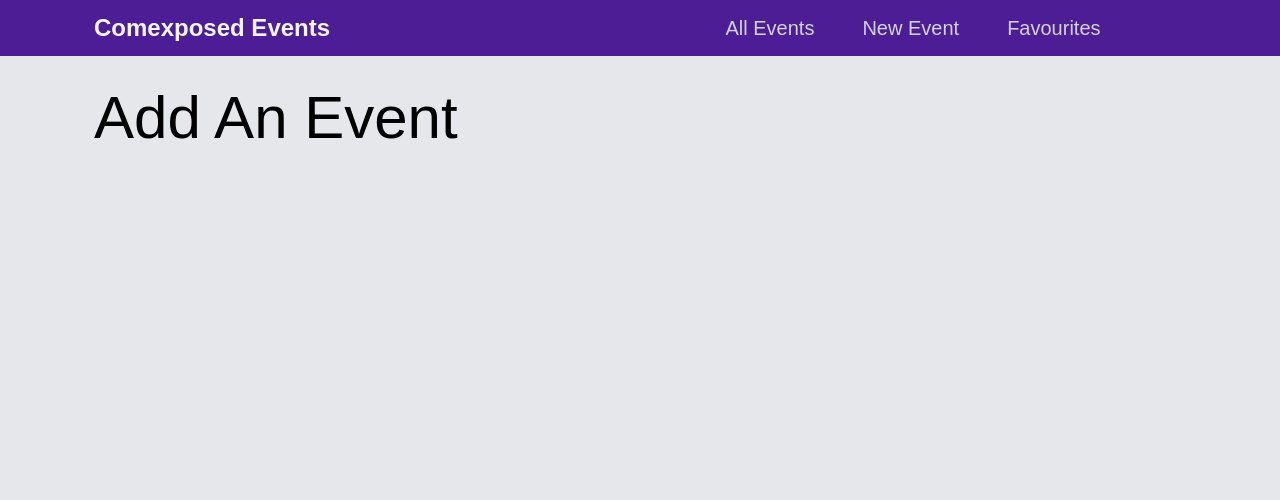
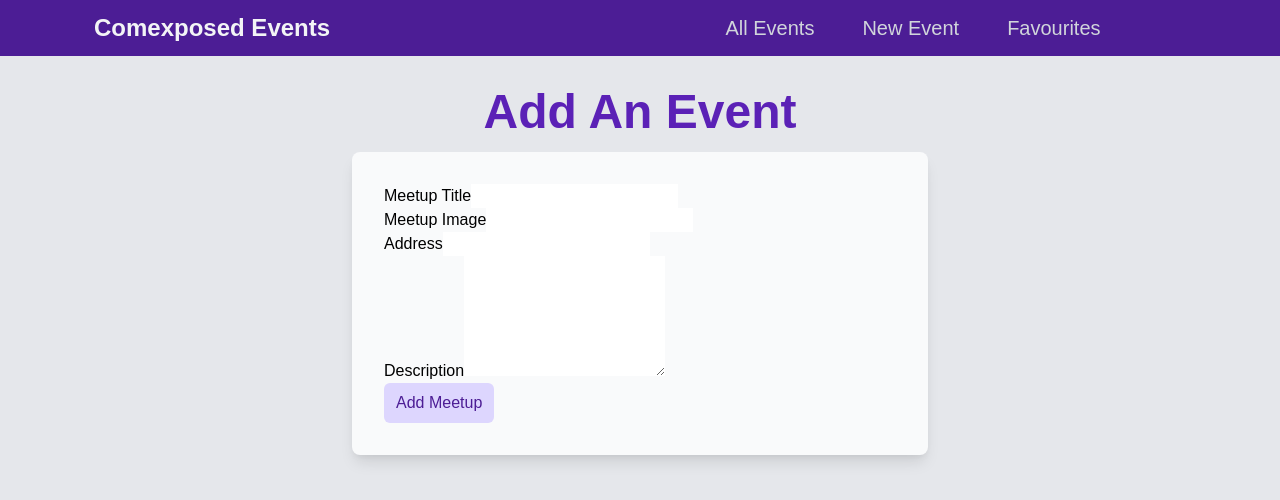
Before and after one commit to Psypher1/comexposed-events, a Next.js app: page /new-event in a window 1280 px wide. Shown: the top 500 px of the page. Built offline with nearby package versions, Linux system fonts and the light colour scheme.

Commit message:
started form page

```diff
--- a/src/components/events/NewEventForm.js
+++ b/src/components/events/NewEventForm.js
@@ -26,8 +26,9 @@ export default function NewEventForm() {
   }
 
   return (
+    <div className="max-w-xl mx-auto">
       <Card>
-      <form className="" onSubmit={submitHandler}>
+        <form className="p-4" onSubmit={submitHandler}>
           <div className="">
             <label htmlFor="title">Meetup Title</label>
             <input type="text" required id="title" ref={titleInputRef} />
@@ -50,9 +51,10 @@ export default function NewEventForm() {
             ></textarea>
           </div>
           <div className="">
-          <button>Add Meetup</button>
+            <button className="hover:bg-purple-800 hover:text-purple-100 bg-purple-200 text-purple-900 transition-colors duration-500 ease-in-out py-2 px-3 rounded-md">Add Meetup</button>
           </div>
         </form>
       </Card>
+    </div>
   );
 }
--- a/src/pages/_app.js
+++ b/src/pages/_app.js
@@ -5,7 +5,7 @@ import "../styles/globals.css";
 
 function MyApp({ Component, pageProps }) {
   return (
-    <div className="font-Almarai  ">
+    <div className="font-Almarai">
       <Header />
       <div className="container">
         <Component {...pageProps} />
--- a/src/pages/new-event.js
+++ b/src/pages/new-event.js
@@ -1,7 +1,10 @@
+import NewEventForm from "../components/events/NewEventForm";
+
 export default function New() {
   return (
     <div >
-      <h1 className="text-6xl">Add An Event</h1>
+      <h1  className="text-3xl sm:text-4xl md:text-5xl text-purple-800 text-center font-semibold mb-4">Add An Event</h1>
+      <NewEventForm/>
     </div>
   );
 }
```
Lines whose indentation alone changed are shown as unchanged.
